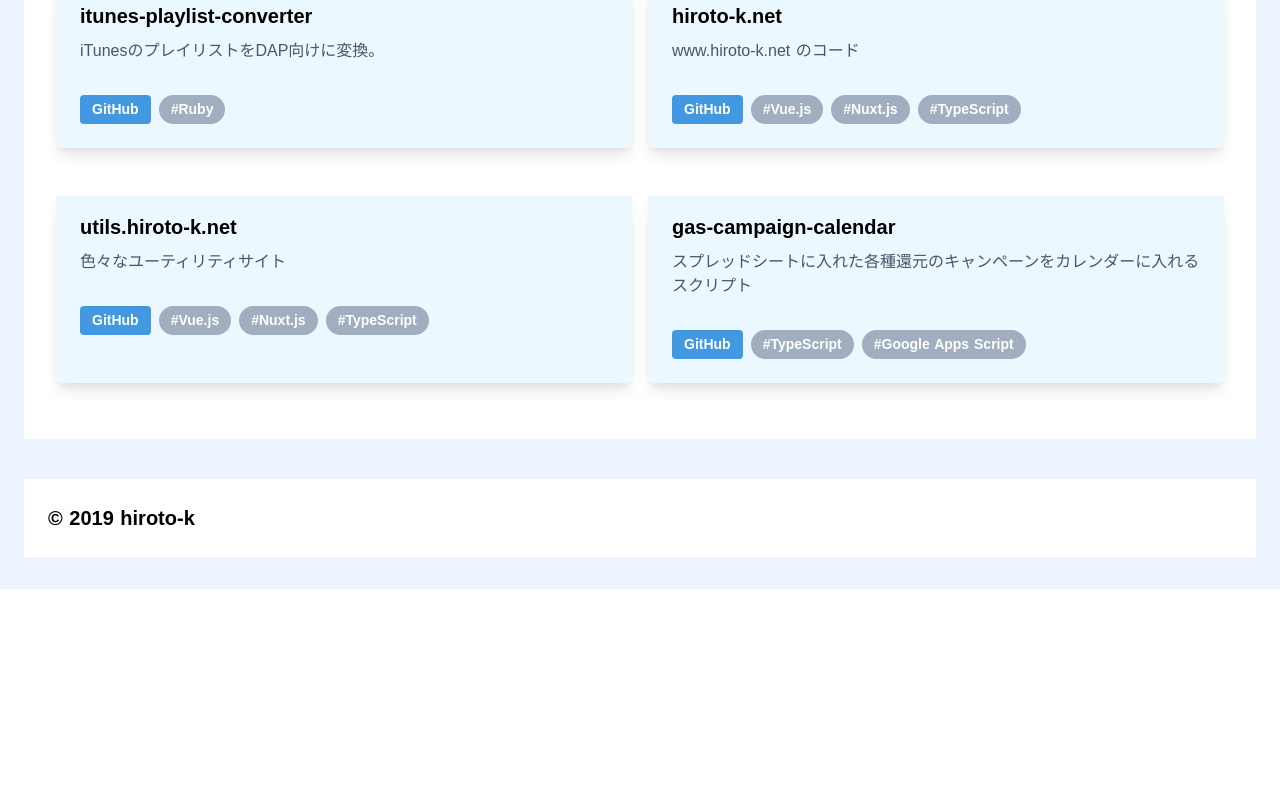
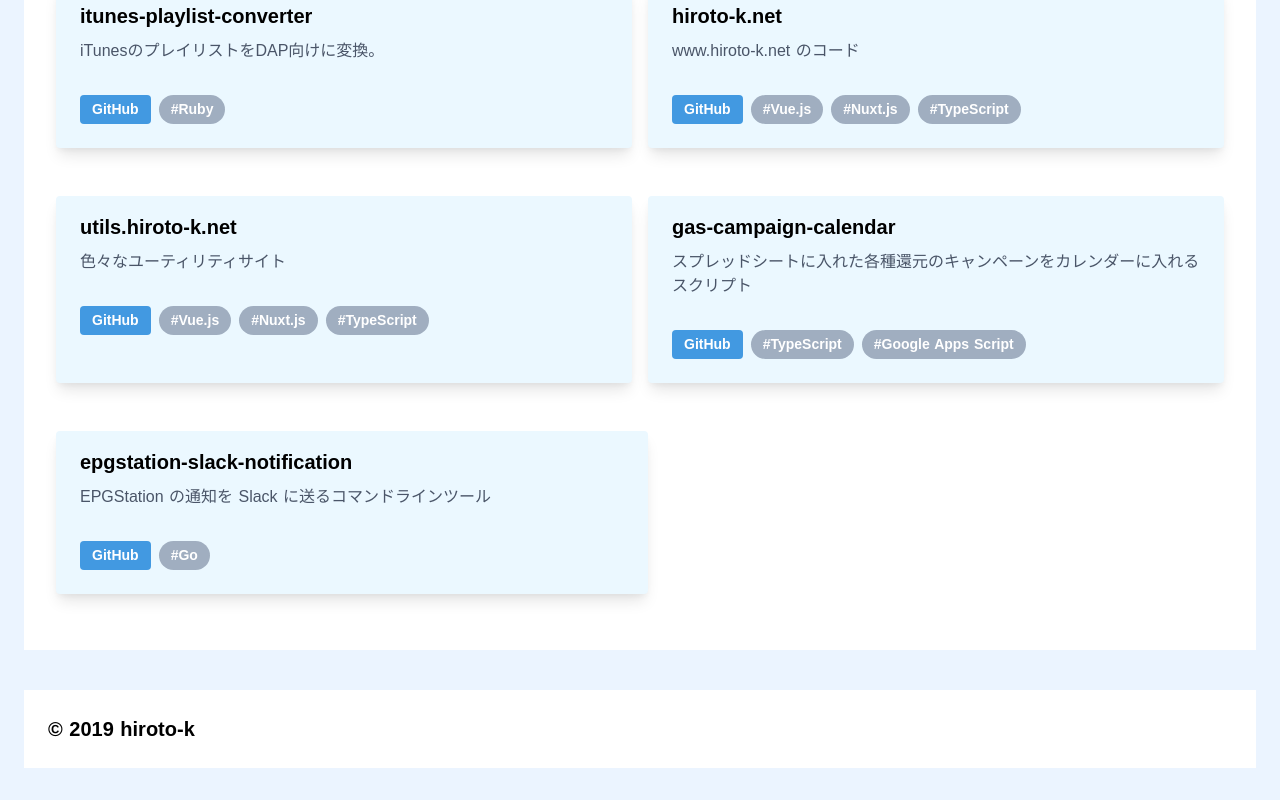
Before and after one commit to hiroxto/hiroxto.net, a Nuxt app: page / in a window 1280 px wide. Shown: the part 2290-3090 px from the top of the page. Before the commit the page ends 2879 px from the top, so only its background shows below. Built offline with nearby package versions, Linux system fonts and the light colour scheme.

Commit message:
Add epgstation-slack-notification to projects

```diff
--- a/components/ProjectsSection.vue
+++ b/components/ProjectsSection.vue
@@ -132,6 +132,14 @@ export default defineComponent({
           ],
           tags: ['TypeScript', 'Google Apps Script'],
         },
+        {
+          name: 'epgstation-slack-notification',
+          description: 'EPGStation の通知を Slack に送るコマンドラインツール',
+          links: [
+            gitHubLink('hiroxto/epgstation-slack-notification'),
+          ],
+          tags: ['Go'],
+        },
       ];
     });
 
```
